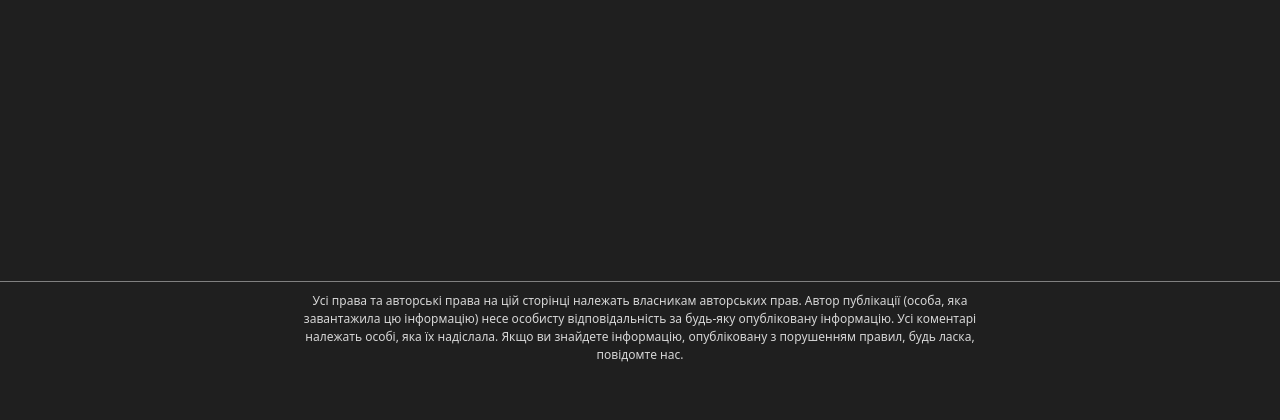
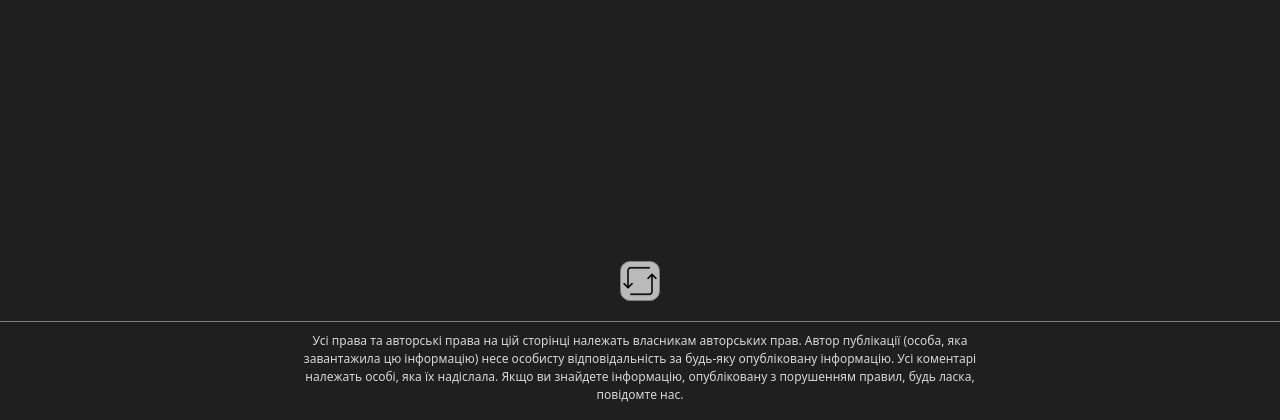
Before and after one commit to kerosene2562/backend-kurswork, a PHP site: page /threads in a window 1280 px wide. Shown: the part 415-835 px from the top of the page. Before the commit the page ends 777 px from the top, so only its background shows below. Run offline with PHP 8.4, Linux system fonts and the light colour scheme; data that the repository does not hold is empty.

Commit message:
last commit

```diff
--- a/core/Template.php
+++ b/core/Template.php
@@ -76,7 +76,7 @@
                 if(file_exists($this->templateFilePath))
                 {
                     ob_start();
-                    $this->controller = \core\Core::get()->controllerObject;
+                    $this->controller = $core->controllerObject;
                     extract($this->paramsArray);
                     include($this->templateFilePath);
                     $str = ob_get_contents();
--- a/css/addThread.css
+++ b/css/addThread.css
@@ -61,11 +61,13 @@
     border-radius: 10px;
     width: 100%;
     height: 300px;
+    max-height: 300px;
     margin-bottom: 15px;
     background-color: rgb(85, 85, 85);
     text-align: left;
     transition: box-shadow 1s;
     resize: none;
+    overflow: auto;
 }
 
 #description:focus {
--- a/css/threads.css
+++ b/css/threads.css
@@ -137,6 +137,41 @@
     background-color: rgb(0, 193, 0);
 }
 
+.reload_block {
+    display: flex;
+    width: 100%;
+    text-align: center;
+    justify-content: center;
+    align-items: center;
+}
+
+#updateDiscussionButton {
+    display: flex;
+    flex-direction: row;
+    text-align: center;
+    justify-content: center;
+    align-items: center;
+    margin: 0;
+    width: 40px;
+    height: 40px;
+    padding: 2px;
+    background-color: rgb(186, 186, 186);
+    border-radius: 10px;
+    border: 1px solid gray;
+    object-fit: contain;
+    overflow: hidden;
+    transition: all 0.5s;
+}
+
+#updateDiscussionButton:hover {
+    background-color: rgb(142, 228, 139);
+}
+
+#updateDiscussionImg {
+    width: 100%;
+    height: 100%;
+}
+
 .spoiler {
     color: black;
     background-color: black;
--- a/views/threads/index.php
+++ b/views/threads/index.php
@@ -23,6 +23,9 @@
         </div>
     </div>
     <div id="threads_block"></div>
+    <div class="reload_block">
+        <button id="updateDiscussionButton" onclick="getThreads()"><img id="updateDiscussionImg" class="action_img" src="/lost_island/assets/images/update.png" alt="update"></button>
+    </div>
     <script src="/lost_island/scripts/threads.js"></script>
 </body>
 </html>
```
Also changed, not shown: core/Cache.php (added, +47 -0 lines), css/editor.css (deleted), pics/684abf7480fff/684abf74816a6.webp (added), pics/684abf7480fff/684abf89eab30.jpg (added), pics/684abf7480fff/684abfe3bf061.jpg (added), pics/684b32a112b2d/684b32a1135f1.jpg (added), pics/684b32a112b2d/684b3322a3676.jpg (added), 1 other file.
